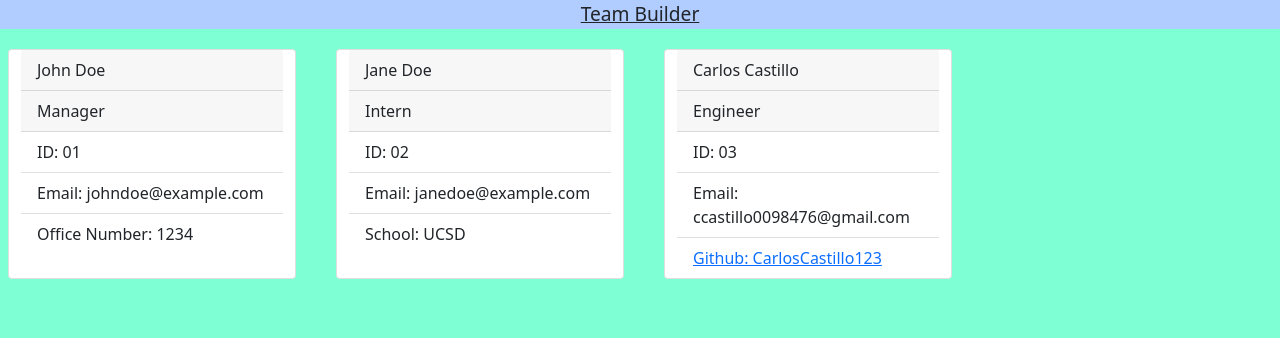
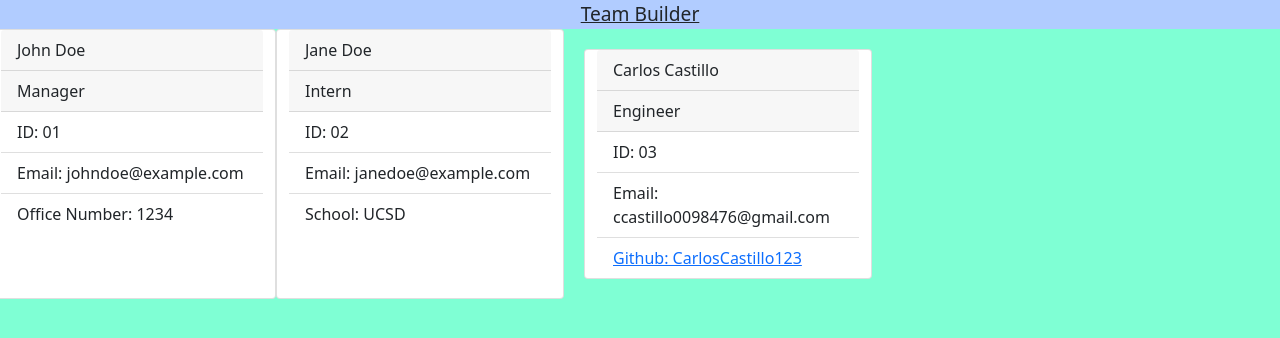
Before and after one commit to CarlosCastillo123/HtmlGenerator, a website: page index.html in a window 1280 px wide. Drawn offline with nearby package versions, Linux system fonts and the light colour scheme.

Commit message:
Update index.html

```diff
--- a/index.html
+++ b/index.html
@@ -11,7 +11,7 @@
       <body style="background-color: aquamarine;">
       <header  style="font-size: larger;text-align: center;text-decoration: underline;background-color: rgb(177, 204, 255);"">Team Builder</header>
         <div class="row">
-            <div class="card" style="width: 18rem; margin: 20px;">
+            <div class="card" style="width: 18rem;">
     <div class="card-header">
       John Doe
     </div>
@@ -23,7 +23,7 @@
       <li class="list-group-item">Email: johndoe@example.com</li>
       <li class="list-group-item">Office Number: 1234</li>
     </ul>
-  </div><div class="card" style="width: 18rem; margin: 20px;">
+  </div><div class="card" style="width: 18rem;">
     <div class="card-header">
       Jane Doe
     </div>
```
